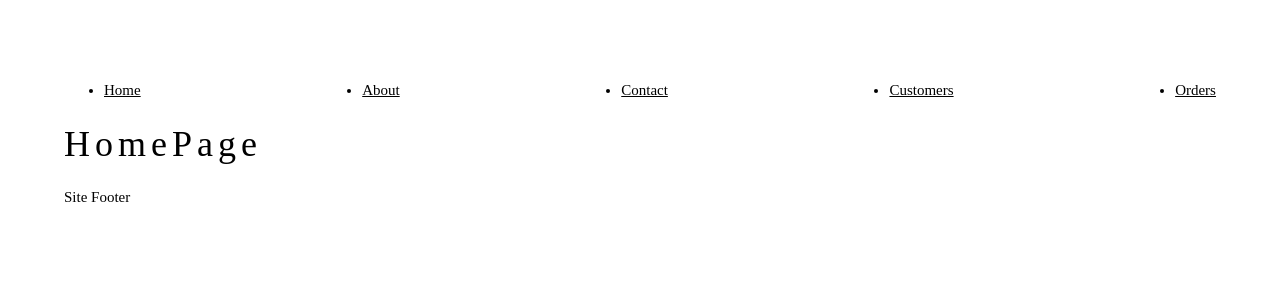
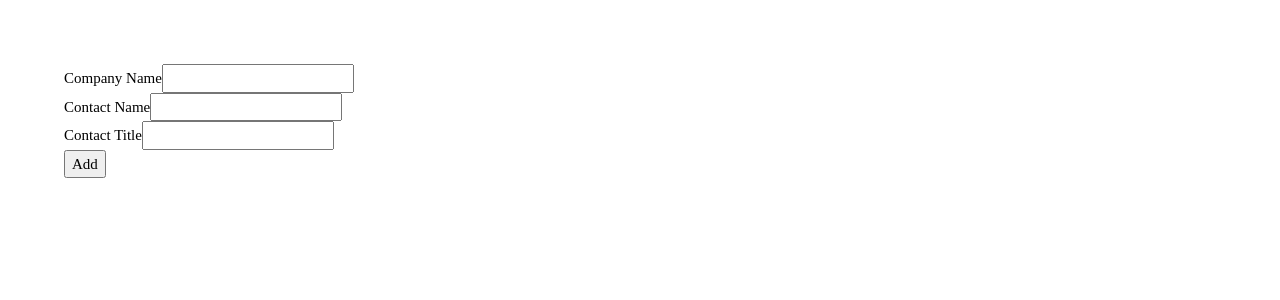
Before and after one commit to yakintech/fe-starter-reactjs, a React (Create React App) app: page / in a window 1280 px wide. Shown: the top 300 px of the page. Built offline with nearby package versions, Linux system fonts and the light colour scheme.

Commit message:
formik sample

```diff
--- a/package.json
+++ b/package.json
@@ -7,11 +7,13 @@
     "@testing-library/react": "^13.4.0",
     "@testing-library/user-event": "^13.5.0",
     "axios": "^1.5.1",
+    "formik": "^2.4.5",
     "react": "^18.2.0",
     "react-dom": "^18.2.0",
     "react-router-dom": "^6.17.0",
     "react-scripts": "5.0.1",
-    "web-vitals": "^2.1.4"
+    "web-vitals": "^2.1.4",
+    "yup": "^1.3.2"
   },
   "scripts": {
     "start": "react-scripts start",
--- a/src/App.js
+++ b/src/App.js
@@ -7,9 +7,13 @@ import EffectSample from "./effectSample/EffectSample"
 import EffectSample2 from "./effectSample/EffectSample2"
 import CustomerPage from "./pages/CustomerPage"
 import OrderPage from "./pages/OrderPage"
+import AddCategory from "./formSample/AddCategory"
+import AddSupplier from "./formSample/AddSupplier"
 
 function App() {
 
+  // return <AddCategory/>
+  return <AddSupplier/>
 
   return (<>
 
--- /dev/null
+++ b/src/formSample/AddCategory.jsx
@@ -0,0 +1,43 @@
+import axios from 'axios'
+import { useFormik } from 'formik'
+import React from 'react'
+
+function AddCategory() {
+
+
+    const formik = useFormik({
+        initialValues: {
+            name: '',
+            description: ""
+        },
+        onSubmit: (values) => {
+
+            axios.post('https://northwind.vercel.app/api/categories', values)
+                .then(res => {
+                    console.log('Success!');
+                })
+        }
+    })
+
+    return (<>
+        <form onSubmit={formik.handleSubmit}>
+            <div>
+                <label htmlFor="">Name:</label>
+                <input type="text" name='name' onChange={formik.handleChange}
+                    value={formik.values.name} />
+            </div>
+            <div>
+                <label htmlFor="">Description:</label>
+                <input type='text' name='description' onChange={formik.handleChange}
+                    value={formik.values.description} />
+            </div>
+            <div>
+                <button type='submit'>Add</button>
+            </div>
+
+        </form>
+    </>
+    )
+}
+
+export default AddCategory
--- /dev/null
+++ b/src/formSample/AddSupplier.jsx
@@ -0,0 +1,54 @@
+import { useFormik } from 'formik'
+import React from 'react'
+import * as Yup from 'yup';
+
+
+const addSupplierValidationSchema = Yup.object().shape({
+    companyName: Yup.string().required("Company Name boş bırakılmaz"),
+    contactName: Yup.string().required("Contact Name boş bırakılmaz")
+})
+
+function AddSupplier() {
+
+
+    const formik = useFormik({
+        initialValues: {
+            companyName: "",
+            contactName: "",
+            contactTitle: ""
+        },
+        validationSchema:addSupplierValidationSchema,
+        onSubmit: (values) => {
+            console.log(values);
+        }
+    })
+
+
+
+    return (<>
+        <form onSubmit={formik.handleSubmit}>
+            <div>
+                <label htmlFor="">Company Name</label>
+                <input type='text' name='companyName' onChange={formik.handleChange}
+                    value={formik.values.companyName}  />
+                {formik.errors.companyName ? <p style={{color:'red'}}>{formik.errors.companyName}</p> : <></>}
+            </div>
+            <div>
+                <label htmlFor="">Contact Name</label>
+                <input type='text' name='contactName' onChange={formik.handleChange}
+                    value={formik.values.contactName}  />
+                      {formik.errors.contactName ? <p style={{color:'red'}}>{formik.errors.contactName}</p> : <></>}
+            </div>
+            <div>
+                <label htmlFor="">Contact Title</label>
+                <input type='text' name='contactTitle' onChange={formik.handleChange}
+                    value={formik.values.contactTitle}  />
+            </div>
+            <div>
+                <button type='submit'>Add</button>
+            </div>
+        </form>
+    </>)
+}
+
+export default AddSupplier
```
Also changed, not shown: 1 other file (tests, documents, lock files or other folders).
